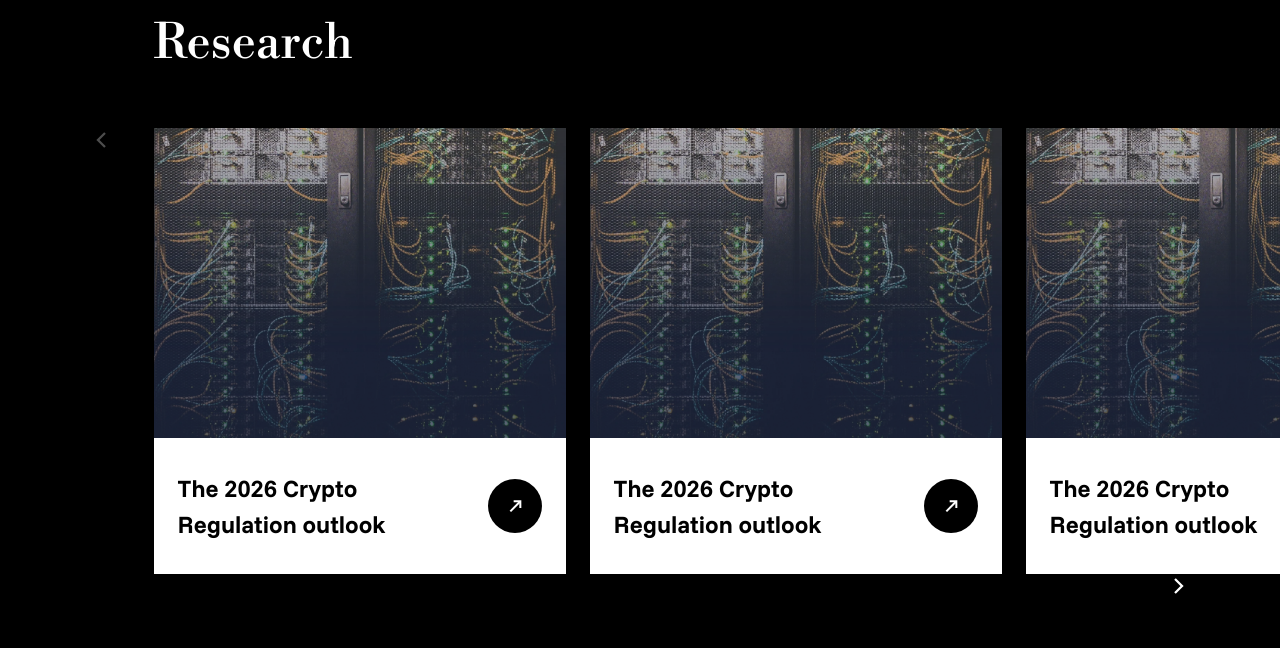
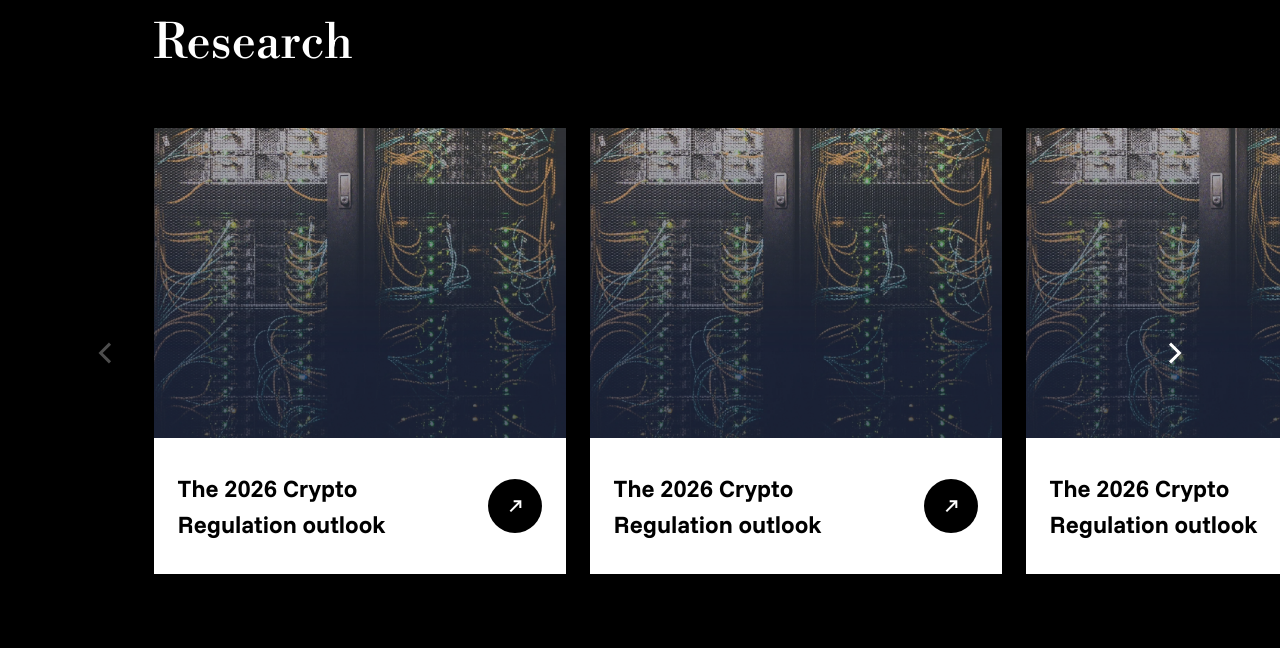
Before and after one commit to BI4O/ChainLex.ai, a Next.js app: page / in a window 1280 px wide. Shown: the part 10060-10708 px from the top of the page. Built offline with nearby package versions, Linux system fonts and the light colour scheme; a web font is replaced by a local one.

Commit message:
fix: 优化Research组件箭头定位和大小

```diff
--- a/src/components/Research.tsx
+++ b/src/components/Research.tsx
@@ -80,7 +80,7 @@ export default function Research() {
           <button
             onClick={handlePrev}
             disabled={isAtStart}
-            className="absolute -left-16 z-10 cursor-pointer disabled:cursor-default"
+            className="absolute -left-16 top-1/2 -translate-y-1/2 z-10 cursor-pointer disabled:cursor-default"
           >
             <Image
               src={
@@ -89,8 +89,8 @@ export default function Research() {
                   : "/icons/left-arrow.svg"
               }
               alt="Previous"
-              width={24}
-              height={24}
+              width={32}
+              height={32}
             />
           </button>
 
@@ -152,7 +152,7 @@ export default function Research() {
           <button
             onClick={handleNext}
             disabled={isAtEnd}
-            className="absolute -right-16 z-10 cursor-pointer disabled:cursor-default"
+            className="absolute -right-16 top-1/2 -translate-y-1/2 z-10 cursor-pointer disabled:cursor-not-allowed"
           >
             <Image
               src={
@@ -161,8 +161,8 @@ export default function Research() {
                   : "/icons/right-arrow.svg"
               }
               alt="Next"
-              width={24}
-              height={24}
+              width={32}
+              height={32}
             />
           </button>
         </div>
```
